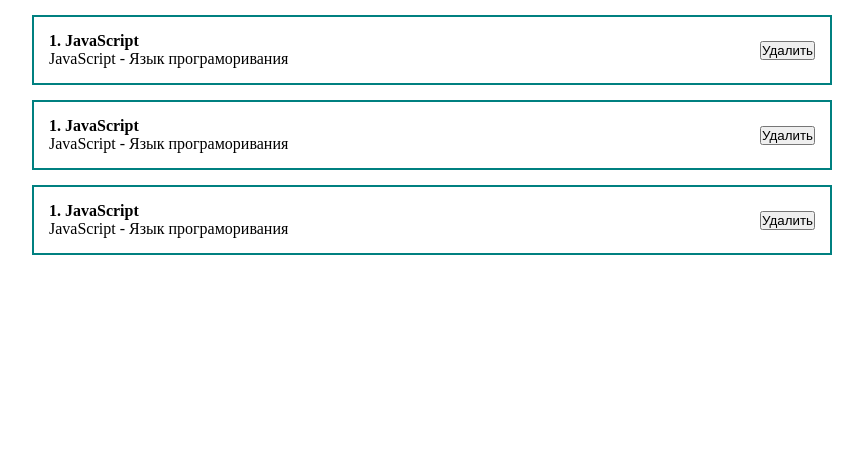
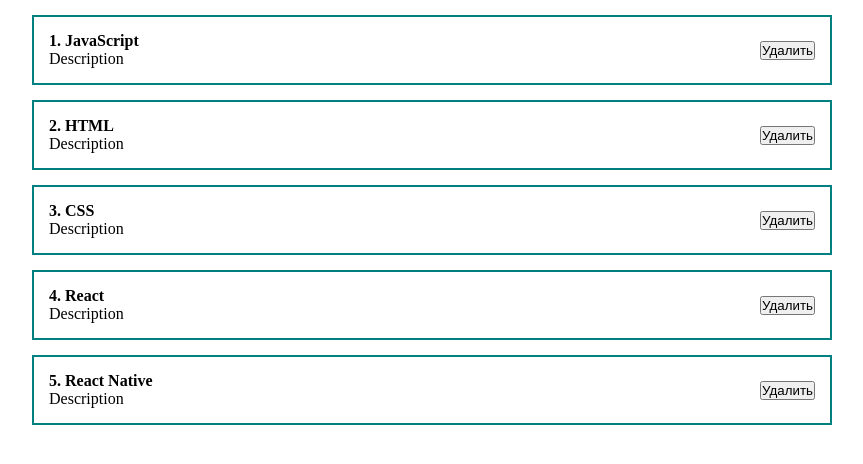
Before and after one commit to ArtemBakhmatov/react_project, a React (Create React App) app: page / in a window 1280 px wide. Shown: the top 464 px of the page, without its empty margins (208-1071 px from the left). Built offline with nearby package versions, Linux system fonts and the light colour scheme.

Commit message:
Props. Аргументы компонента App

```diff
--- a/src/App.js
+++ b/src/App.js
@@ -1,45 +1,16 @@
 import React from "react";
 
 import './styles/App.css';
+import PostItem from "./components/PostItem";
 
 function App() {
 	return (
 		<div className="App">
-			<div className="post">
-				<div className="post__content">
-					<strong>1. JavaScript</strong>
-					<div>
-						JavaScript - Язык програморивания
-					</div>
-				</div>
-				<div className="post__btns">
-					<button>Удалить</button>
-				</div>
-			</div>
-
-			<div className="post">
-				<div className="post__content">
-					<strong>1. JavaScript</strong>
-					<div>
-						JavaScript - Язык програморивания
-					</div>
-				</div>
-				<div className="post__btns">
-					<button>Удалить</button>
-				</div>
-			</div>
-
-			<div className="post">
-				<div className="post__content">
-					<strong>1. JavaScript</strong>
-					<div>
-						JavaScript - Язык програморивания
-					</div>
-				</div>
-				<div className="post__btns">
-					<button>Удалить</button>
-				</div>
-			</div>
+			<PostItem post={{id: 1, title: 'JavaScript', body: 'Description'}} />
+			<PostItem post={{id: 2, title: 'HTML', body: 'Description'}} />
+			<PostItem post={{id: 3, title: 'CSS', body: 'Description'}} />
+			<PostItem post={{id: 4, title: 'React', body: 'Description'}} />
+			<PostItem post={{id: 5, title: 'React Native', body: 'Description'}} />
 		</div>
 	);
 }
--- /dev/null
+++ b/src/components/PostItem.js
@@ -0,0 +1,20 @@
+import React from 'react';
+
+const PostItem = (props) => {
+    const {id, title, body} = props.post;
+    return (
+        <div className="post">
+            <div className="post__content">
+                <strong>{id}. {title}</strong>
+                <div>
+                    {body}
+                </div>
+            </div>
+            <div className="post__btns">
+                <button>Удалить</button>
+            </div>
+        </div>
+    );
+};
+
+export default PostItem;
```
